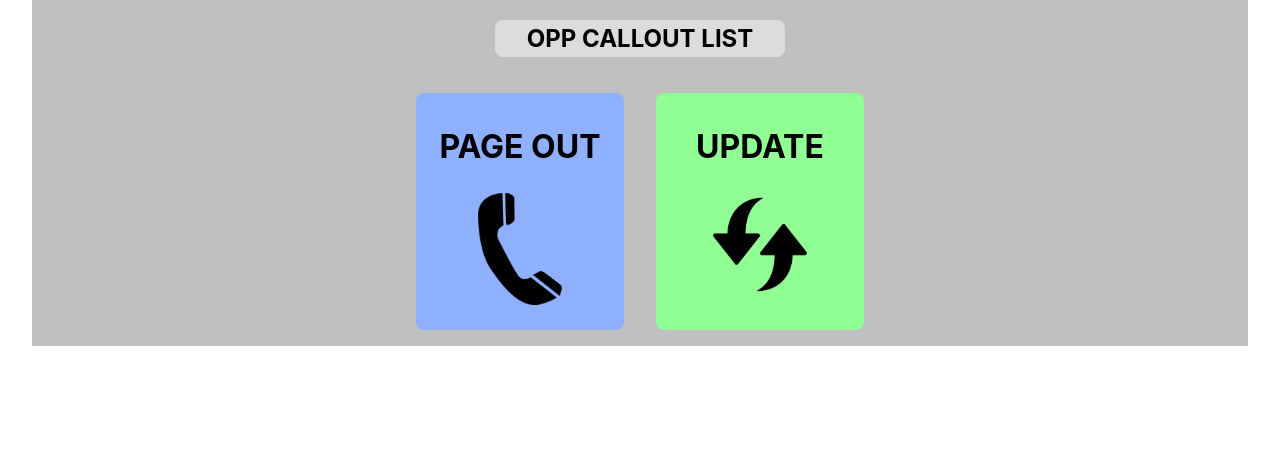
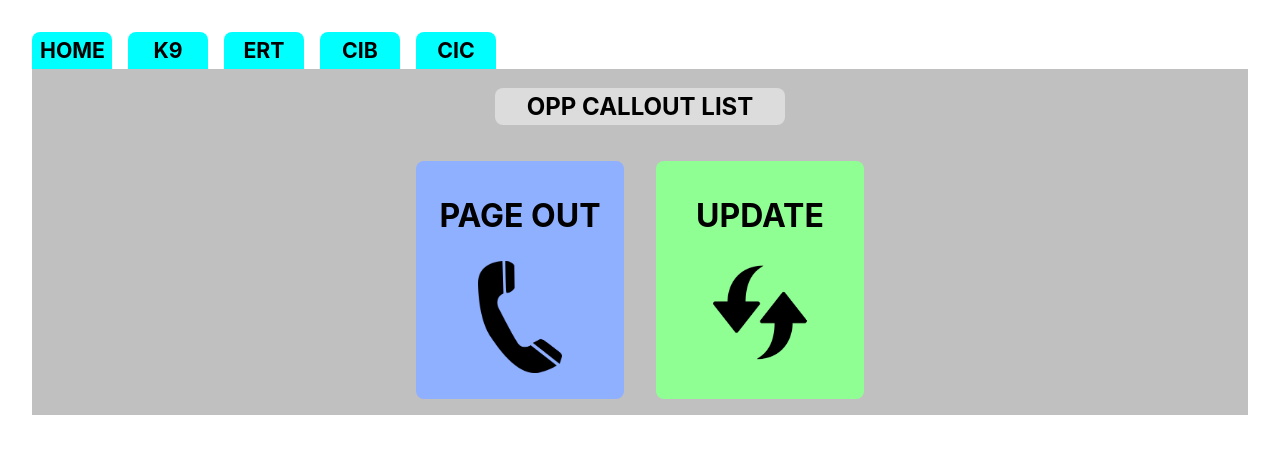
Before and after one commit to halmass822/HCO, a React (Vite) app: page / in a window 1280 px wide. Shown: the top 454 px of the page. Built offline with nearby package versions, Linux system fonts and the light colour scheme.

Commit message:
root header and outlet

```diff
--- /dev/null
+++ b/src/App.jsx
@@ -0,0 +1,11 @@
+import { Outlet } from "react-router-dom";
+import TopBar from "./components/TopBar/TopBar";
+
+export default function App() {
+    return <div className="HCOAppMain">
+        <TopBar />
+        <main>
+            <Outlet />
+        </main>
+    </div>
+}
--- a/src/components/TopBar/TopBar.jsx
+++ b/src/components/TopBar/TopBar.jsx
@@ -3,9 +3,7 @@ import MainPage from "../MainPage/MainPage";
 import "./TopBar.css";
 
 export default function TopBar() {
-    return <div>
-
-    <header className="TopBarHeader">
+    return <header className="TopBarHeader">
         <Link to="/">
             <h2>HOME</h2>
         </Link>
@@ -22,6 +20,4 @@ export default function TopBar() {
             <h2>CIC</h2>
         </Link>
     </header>
-    <MainPage />
-    </div>
 }
--- a/src/index.jsx
+++ b/src/index.jsx
@@ -2,30 +2,45 @@ import React from 'react';
 import ReactDOM from 'react-dom/client';
 import './index.css';
 import reportWebVitals from './reportWebVitals';
-import { RouterProvider, createBrowserRouter } from 'react-router-dom';
+import { Route, RouterProvider, createBrowserRouter, createRoutesFromElements } from 'react-router-dom';
 import PageOutPage from './components/PageOutPage/PageOutPage';
 import MainPage from './components/MainPage/MainPage';
 import TopBar from './components/TopBar/TopBar';
+import App from './App';
 
 const router = createBrowserRouter([
   {
     path: "/",
+    element: <App />,
+  },
+  {
+    path: "home",
     element: <MainPage />
   },
   {
     path: "pageout",
     element: <PageOutPage />
   },
-  {
-    path: "debug",
-    element: <TopBar />
-  }
 ])
+
+const router2 = createBrowserRouter(
+  createRoutesFromElements(
+    <Route path="/" element={<App />}>
+      <Route index element={<MainPage />} />
+      <Route path="pageout" element={<PageOutPage />} />
+    </Route>
+
+    // <Route path="/" element={<App />}>
+    //   <Route path="home" element={<MainPage />}></Route>
+    //   <Route path="pageout" element={<PageOutPage />}></Route>
+    // </Route>
+  )
+)
 
 const root = ReactDOM.createRoot(document.getElementById('root'));
 root.render(
   <React.StrictMode>
-    <RouterProvider router={router} />
+    <RouterProvider router={router2} />
   </React.StrictMode>
 );
 
```
Also changed, not shown: 1 other file (tests, documents, lock files or other folders).
